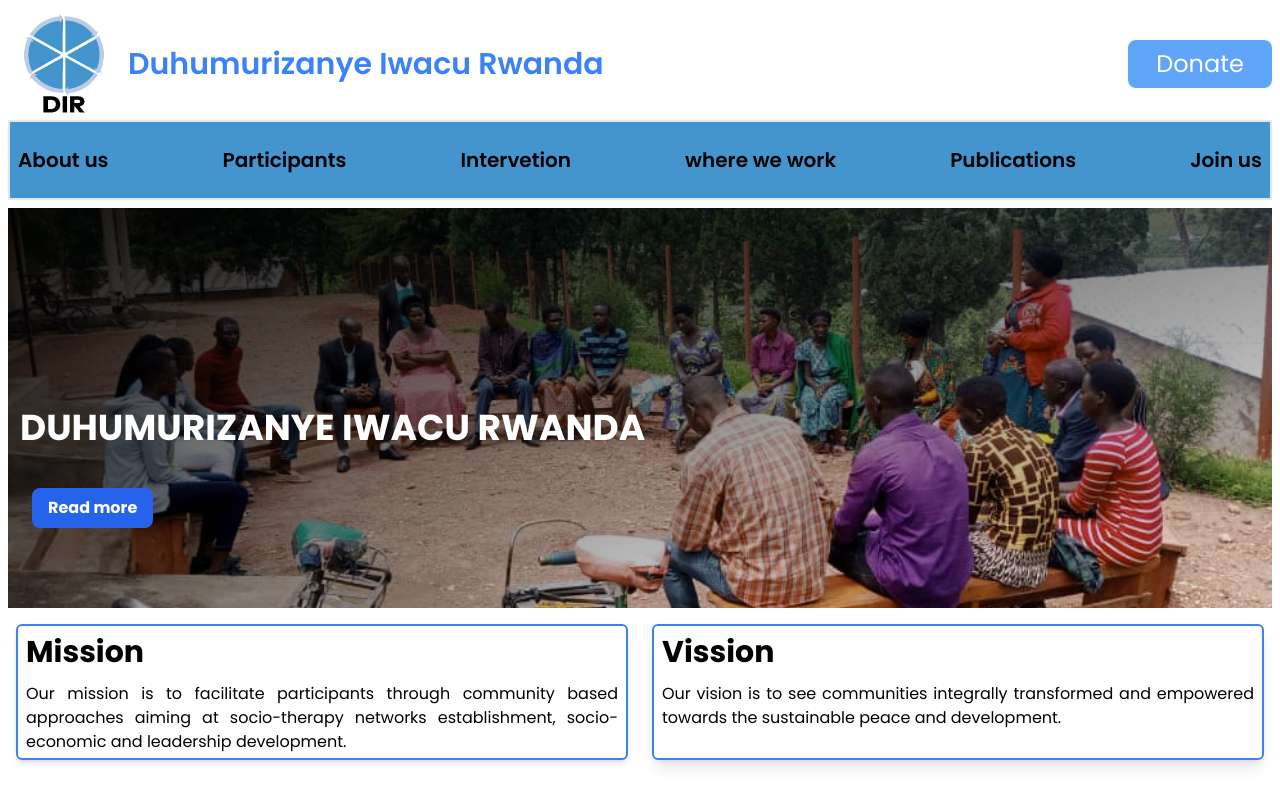
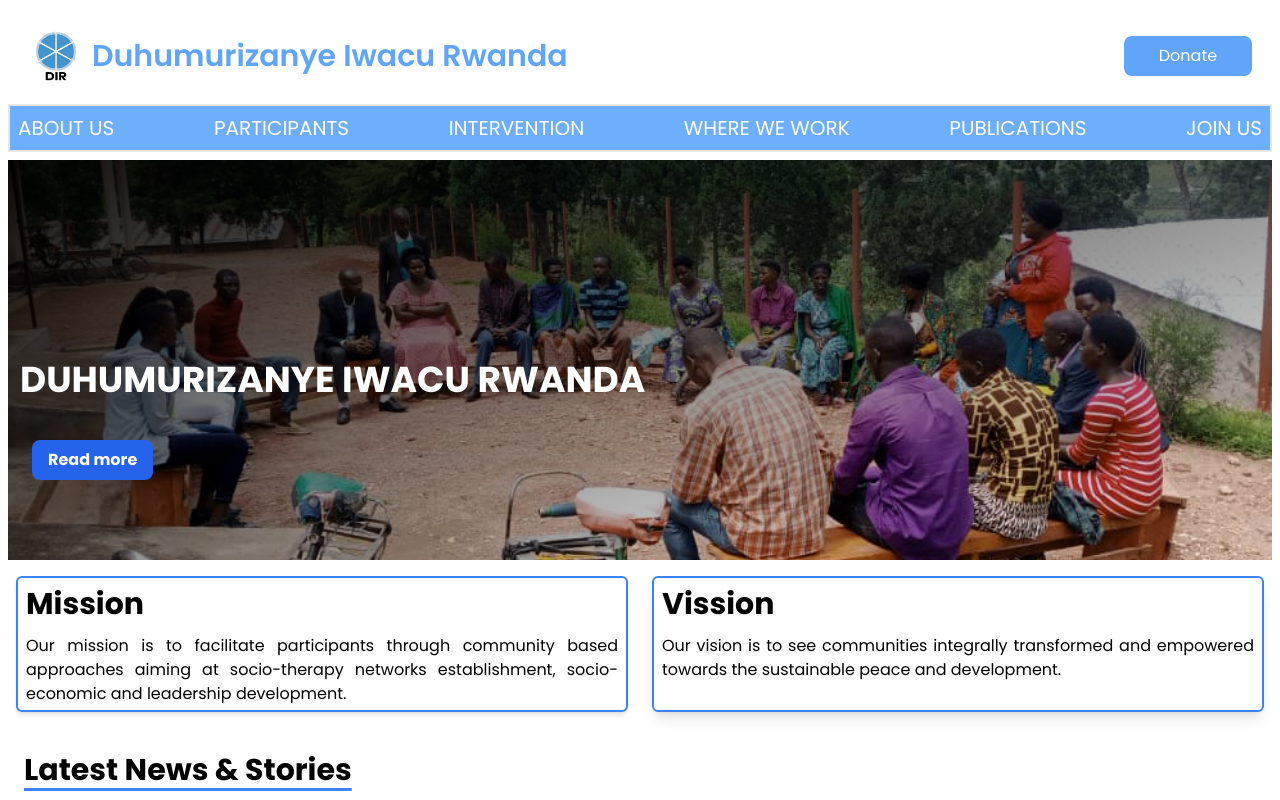
Before and after one commit to zbahati/dirwa, a React (Vite) app: page / in a window 1280 px wide. Shown: the top 800 px of the page. Built offline with nearby package versions, Linux system fonts and the light colour scheme; grey boxes are pictures that could not be loaded.

Commit message:
changes made on the navbar

```diff
--- a/src/components/Navbar.jsx
+++ b/src/components/Navbar.jsx
@@ -1,8 +1,8 @@
-import React, { useState } from 'react';
+import { useState } from 'react';
 import { Link } from 'react-router-dom';
 import { FaBars } from 'react-icons/fa6';
 import { FaX } from "react-icons/fa6";
-import logo from '../assets/logo.jpg';
+import logo from '../assets/Logo.jpg';
 
 const Navbar = () => {
   const [clickIntervention, setIntervention] = useState(false);
@@ -84,26 +84,26 @@
   return (
     <div>
       <header className='p-2 mx-auto'>
-        <div className="flex justify-between items-center">
+        <div className="flex justify-between items-center p-5">
           <div className='flex gap-2 items-center'>
-            <img src={logo} alt="logo" className="h-28 w-28" />
-            <h1 className='hidden md:text-2xl md:inline lg:text-3xl capitalize font-semibold text-blue-500'>Duhumurizanye Iwacu Rwanda</h1>
+            <img src={logo} alt="logo" className="h-14 w-14" />
+            <h1 className='hidden md:text-1xl md:inline lg:text-3xl capitalize font-semibold text-blue-400'>Duhumurizanye Iwacu Rwanda</h1>
           </div>
           <button
             type="button"
-            className='hidden sm:inline w-36 h-12 bg-blue-400 text-white text-2xl outline-none rounded-lg hover:bg-blue-300 cursor-pointer'>Donate</button>
+            className='hidden sm:inline w-32 h-10 bg-blue-400 text-white text-1xl outline-none rounded-lg hover:bg-blue-300 cursor-pointer'>Donate</button>
           {nav ? <button type='button' onClick={handleHideSidebar} className='absolute text-2xl text-white cursor-pointer z-30 top-0 right-2 pt-3'><FaX /></button> : <button type="button" onClick={handleToggleMenu} className='sm:hidden'>
             <FaBars size={30} />
           </button>
           }
         </div>
         <nav>
-          <ul className={nav ? 'flex flex-col text-xl gap-9 h-screen absolute w-full duration-300 text-black font-semibold top-0 bottom-0 left-0 bg-blue-400 pt-3 z-20 px-2 rounded-md' : 'hidden sm:flex sm:justify-between sm:items-center bg-[#4495cd] md:py-6 text-black text-xl font-semibold sm:border-2 sm:p-2'}>
+          <ul className={nav ? 'flex flex-col text-xl gap-8 h-screen absolute w-full duration-300 text-black font-semibold top-0 bottom-0 left-0 bg-blue-500 pt-3 z-20 px-2 rounded-md' : 'hidden sm:flex sm:justify-between sm:items-center bg-[#6daefd] md:py-2 text-white text-xl sm:border-2 sm:p-2'}>
             <li className='cursor-pointer' onClick={handleAboutUs}>
-              <Link to="" className={clickAboutUs ? 'underline underline-offset-8' : ''}>About us</Link>
+              <Link to="" className={clickAboutUs ? 'underline underline-offset-8' : ''}>ABOUT US</Link>
             </li>
-            <li onClick={handleParticipation} className={`relative cursor-pointer text-black ${clickParticipation ? 'underline underline-offset-8' : ''}`}>
-              <span>Participants</span>
+            <li onClick={handleParticipation} className={`relative cursor-pointer ${clickParticipation ? 'underline underline-offset-8' : ''}`}>
+              <span>PARTICIPANTS</span>
               <ul className={clickParticipation ? ' bg-slate-300 w-64 absolute py-2 my-4 z-10 underline underline-offset-8 border-2' : 'hidden'}>
                 <li className='hover:bg-slate-50 py-2'>
                   <Link to="" onClick={handleHideSidebar} className='mx-3'>Youth</Link>
@@ -127,7 +127,7 @@
 
             </li>
             <li className={`relative cursor-pointer ${clickIntervention ? 'underline underline-offset-8' : ''}`} onClick={handleIntervention}>
-              <span>Intervetion</span>
+              <span>INTERVENTION</span>
               <ul className={clickIntervention ? ' bg-slate-300 w-[340px] absolute py-2 my-4 z-10 underline underline-offset-8 border-2' : 'hidden'} >
                 <li className='hover:bg-slate-50 py-2'>
                   <Link to="/Healing" onClick={handleHideSidebar} className='my-4 mx-3'>Healing and Peace Building</Link>
@@ -147,10 +147,10 @@
               </ul>
             </li>
             <li onClick={handleWhereWeWork} className='cursor-pointer'>
-              <Link to="/Where_we_work" onClick={handleHideSidebar} className={clickWhereWeWork ? 'underline underline-offset-8' : ''} >where we work</Link>
+              <Link to="/Where_we_work" onClick={handleHideSidebar} className={clickWhereWeWork ? 'underline underline-offset-8' : ''} >WHERE WE WORK</Link>
             </li>
             <li className={`cursor-pointer ${clickPublication ? 'underline underline-offset-8' : ''}`} onClick={handlePublication}>
-              <span>Publications</span>
+              <span>PUBLICATIONS</span>
               <ul className={clickPublication ? ' bg-slate-300 w-64 absolute py-2 my-4 z-10 underline underline-offset-8 border-2' : 'hidden'} >
                 <li className='hover:bg-slate-50 py-2'>
                   <Link to="" onClick={handleHideSidebar} className='my-4 mx-3'>News</Link>
@@ -165,7 +165,7 @@
               </ul>
             </li>
             <li className={`relative cursor-pointer ${clickJoinUs ? 'underline underline-offset-8' : ''}`} onClick={handleJoinUs}>
-              <span>Join us</span>
+              <span>JOIN US</span>
               <ul className={clickJoinUs && nav ? ' bg-slate-300 absolute w-64 py-2 my-4 z-10 underline underline-offset-8 border-2' : clickJoinUs ? ' bg-slate-300 absolute w-64 transform translate-x-[-200px] py-2 my-4 z-10 underline underline-offset-8 border-2' : 'hidden'} >
                 <li className='hover:bg-slate-50 py-2'>
                   <Link to="" onClick={handleHideSidebar}>Volunteer</Link>
```
